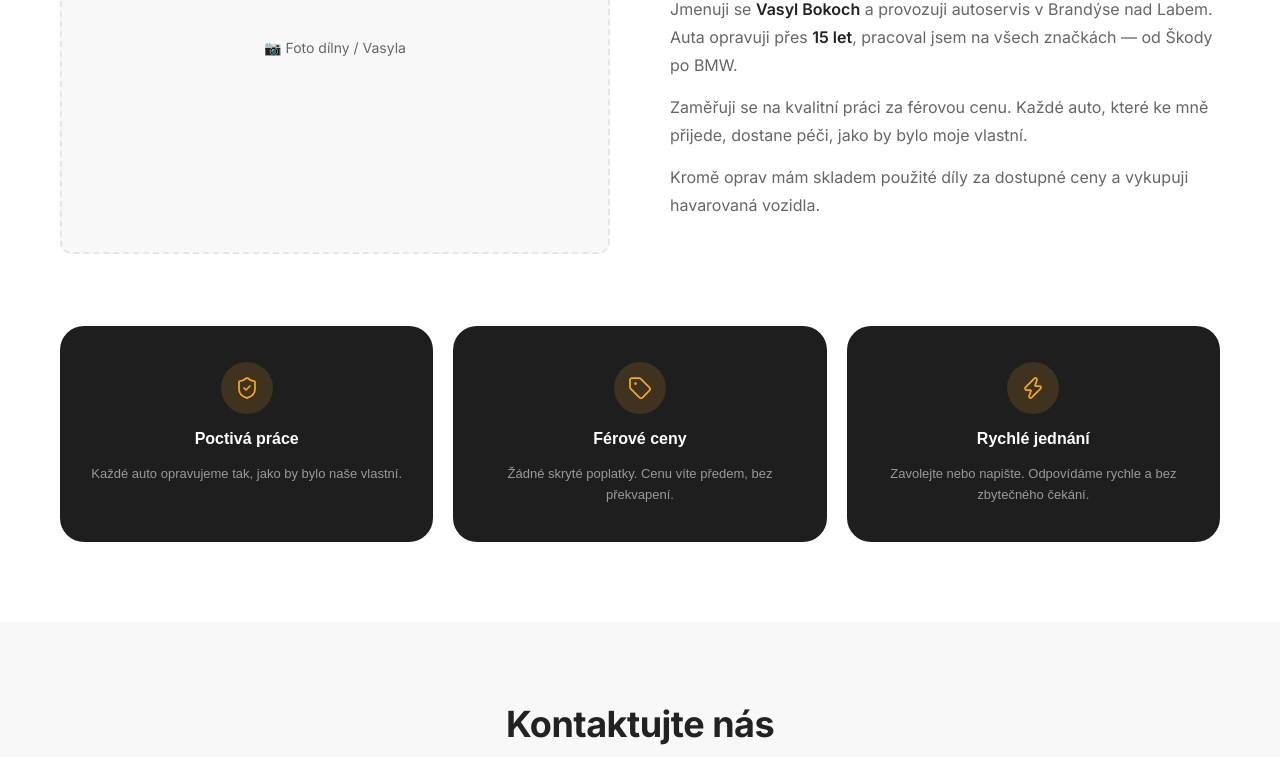
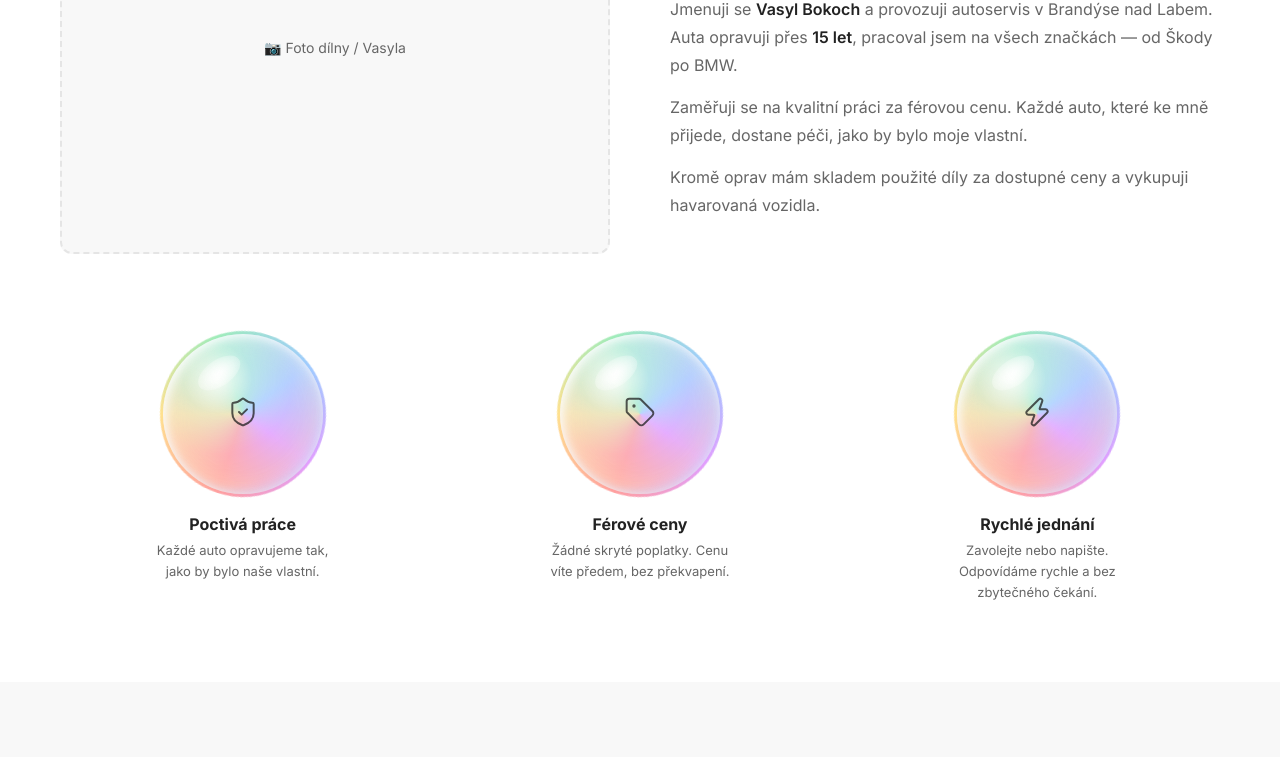
Before and after one commit to DimaShtempelyuk/bokoch-auto, a Next.js app: page / in a window 1280 px wide. Shown: the part 1596-2353 px from the top of the page. Built offline with nearby package versions, Linux system fonts and the light colour scheme.

Commit message:
Remake value bubbles as real soap bubbles with rainbow ring and pop animation

```diff
--- a/src/components/sections/About.tsx
+++ b/src/components/sections/About.tsx
@@ -20,7 +20,7 @@ const Bio = styled.div`
   grid-template-columns: 1fr 1fr;
   gap: 60px;
   align-items: center;
-  margin-bottom: 72px;
+  margin-bottom: 80px;
 
   @media (max-width: 768px) {
     grid-template-columns: 1fr;
@@ -71,81 +71,138 @@ const Accent = styled.span`
   font-weight: 600;
 `
 
-const popAnim = keyframes`
-  0%   { transform: scale(1); }
-  30%  { transform: scale(1.1); }
-  60%  { transform: scale(0.93); }
-  80%  { transform: scale(1.03); }
-  100% { transform: scale(1); }
-`
-
-const fadeUp = keyframes`
-  from { opacity: 0; transform: translateY(24px); }
-  to   { opacity: 1; transform: translateY(0); }
-`
+/* ── Bubbles ─────────────────────────────────────── */
 
 const ValuesRow = styled.div`
   display: grid;
   grid-template-columns: repeat(3, 1fr);
-  gap: 20px;
+  gap: 32px;
 
   @media (max-width: 640px) {
     grid-template-columns: 1fr;
+    gap: 40px;
   }
 `
 
-const Bubble = styled.button<{ $popping: boolean; $delay: number }>`
-  background: ${theme.colors.dark};
-  border: none;
-  border-radius: 24px;
-  padding: 36px 28px;
-  cursor: pointer;
-  text-align: center;
+const ValueItem = styled.div`
   display: flex;
   flex-direction: column;
   align-items: center;
-  gap: 16px;
-  transition: box-shadow 0.2s, transform 0.2s;
+  text-align: center;
+`
+
+const spinRainbow = keyframes`
+  from { transform: rotate(0deg); }
+  to   { transform: rotate(360deg); }
+`
+
+const bubblePop = keyframes`
+  0%   { transform: scale(1);    opacity: 1; }
+  18%  { transform: scale(1.14); opacity: 1; filter: brightness(1.3); }
+  32%  { transform: scale(1.38); opacity: 0.5; }
+  42%  { transform: scale(1.55); opacity: 0; }
+  43%  { transform: scale(0.1);  opacity: 0; }
+  68%  { transform: scale(1.06); opacity: 0.9; filter: brightness(1.1); }
+  100% { transform: scale(1);    opacity: 1; filter: brightness(1); }
+`
+
+const fadeUp = keyframes`
+  from { opacity: 0; transform: translateY(20px); }
+  to   { opacity: 1; transform: translateY(0); }
+`
+
+const BubbleWrap = styled.div<{ $delay: number }>`
+  position: relative;
+  width: 160px;
+  height: 160px;
+  margin-bottom: 20px;
   animation: ${fadeUp} 0.5s ease both;
   animation-delay: ${(p) => p.$delay}ms;
+`
+
+const RainbowRing = styled.div`
+  position: absolute;
+  inset: -3px;
+  border-radius: 50%;
+  background: conic-gradient(
+    rgba(255, 80,  80,  0.55),
+    rgba(255, 200, 50,  0.55),
+    rgba(80,  220, 130, 0.55),
+    rgba(80,  160, 255, 0.55),
+    rgba(200, 80,  255, 0.55),
+    rgba(255, 80,  80,  0.55)
+  );
+  animation: ${spinRainbow} 4s linear infinite;
+  z-index: 0;
+`
+
+const BubbleCircle = styled.div<{ $popped: boolean }>`
+  position: absolute;
+  inset: 0;
+  border-radius: 50%;
+  display: flex;
+  align-items: center;
+  justify-content: center;
+  cursor: pointer;
+  z-index: 1;
+  overflow: hidden;
+
+  /* Soap film fill */
+  background: radial-gradient(
+    circle at 34% 28%,
+    rgba(255, 255, 255, 0.92) 0%,
+    rgba(215, 238, 255, 0.45) 22%,
+    rgba(245, 215, 255, 0.25) 48%,
+    rgba(255, 228, 185, 0.28) 68%,
+    rgba(200, 238, 255, 0.18) 100%
+  );
+
+  /* Bright rim + inner glow */
+  box-shadow:
+    inset 3px 3px 10px rgba(255, 255, 255, 0.85),
+    inset -3px -3px 8px  rgba(190, 215, 255, 0.4),
+    inset 0   0   28px  rgba(255, 255, 255, 0.35);
+
+  /* Highlight spot */
+  &::after {
+    content: '';
+    position: absolute;
+    top: 16%;
+    left: 20%;
+    width: 30%;
+    height: 16%;
+    background: radial-gradient(ellipse, rgba(255,255,255,0.95) 0%, transparent 100%);
+    border-radius: 50%;
+    transform: rotate(-35deg);
+    pointer-events: none;
+  }
 
   ${(p) =>
-    p.$popping &&
+    p.$popped &&
     css`
-      animation: ${popAnim} 0.4s ease forwards;
+      animation: ${bubblePop} 0.58s cubic-bezier(0.36, 0.07, 0.19, 0.97) forwards;
     `}
-
-  &:hover {
-    box-shadow: 0 8px 32px rgba(0, 0, 0, 0.18);
-    transform: translateY(-2px);
-  }
-
-  &:active {
-    transform: scale(0.97);
-  }
 `
 
 const BubbleIcon = styled.div`
-  width: 52px;
-  height: 52px;
-  border-radius: 50%;
-  background: rgba(245, 166, 35, 0.15);
-  display: flex;
-  align-items: center;
-  justify-content: center;
-  color: ${theme.colors.accent};
+  color: ${theme.colors.dark};
+  opacity: 0.75;
+  z-index: 1;
+  pointer-events: none;
 `
 
 const BubbleTitle = styled.p`
   font-size: 16px;
   font-weight: 700;
-  color: ${theme.colors.white};
+  color: ${theme.colors.text};
+  margin-bottom: 6px;
 `
 
 const BubbleText = styled.p`
   font-size: 13px;
-  color: rgba(255, 255, 255, 0.55);
+  color: ${theme.colors.textMuted};
   line-height: 1.6;
+  max-width: 200px;
 `
 
 const values = [
@@ -177,22 +234,27 @@ function ValueBubble({
   text: string
   delay: number
 }) {
-  const [popping, setPopping] = useState(false)
+  const [popped, setPopped] = useState(false)
 
   const handleClick = () => {
-    if (popping) return
-    setPopping(true)
-    setTimeout(() => setPopping(false), 420)
+    if (popped) return
+    setPopped(true)
+    setTimeout(() => setPopped(false), 600)
   }
 
   return (
-    <Bubble $popping={popping} $delay={delay} onClick={handleClick}>
-      <BubbleIcon>
-        <Icon size={24} strokeWidth={1.75} />
-      </BubbleIcon>
+    <ValueItem>
+      <BubbleWrap $delay={delay}>
+        <RainbowRing />
+        <BubbleCircle $popped={popped} onClick={handleClick}>
+          <BubbleIcon>
+            <Icon size={32} strokeWidth={1.5} />
+          </BubbleIcon>
+        </BubbleCircle>
+      </BubbleWrap>
       <BubbleTitle>{title}</BubbleTitle>
       <BubbleText>{text}</BubbleText>
-    </Bubble>
+    </ValueItem>
   )
 }
 
@@ -229,7 +291,7 @@ export default function About() {
               icon={v.icon}
               title={v.title}
               text={v.text}
-              delay={i * 120}
+              delay={i * 130}
             />
           ))}
         </ValuesRow>
```
